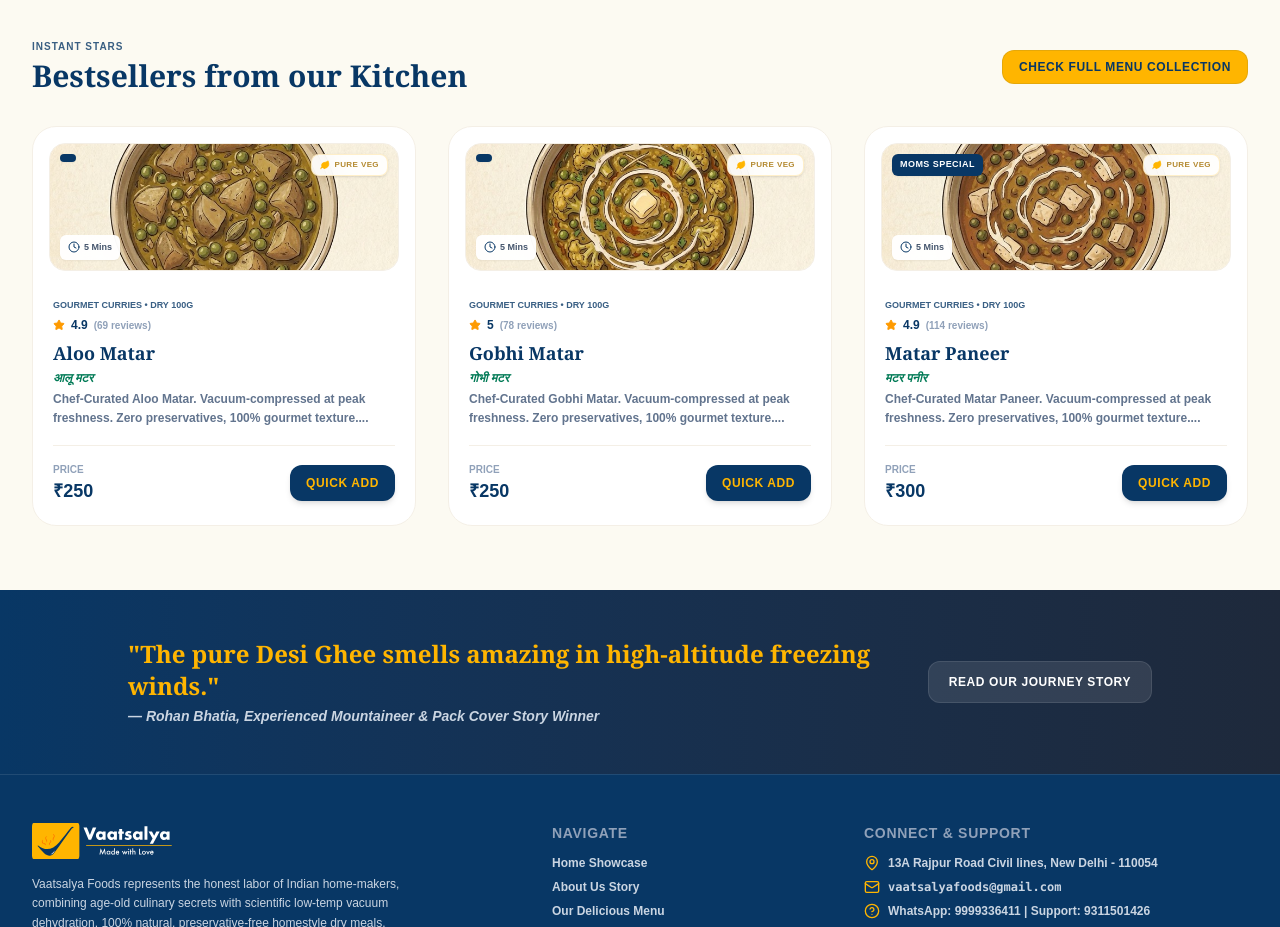
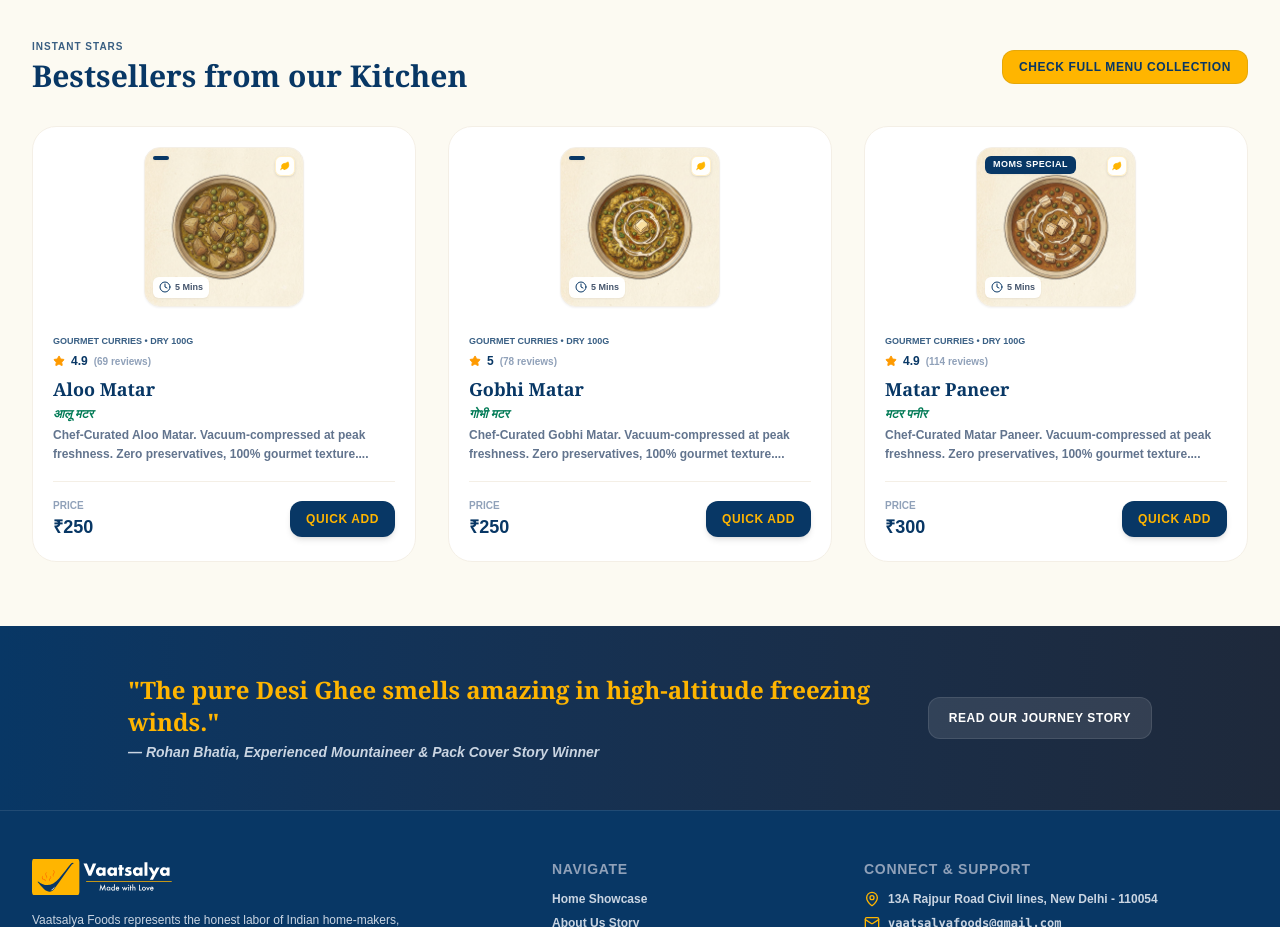
Before and after one commit to dhruvmishra144/newVaatsalya, a Next.js app: page / in a window 1280 px wide. Shown: the part 2220-3147 px from the top of the page. Built offline with nearby package versions, Linux system fonts and the light colour scheme.

Commit message:
Refine card layout: establish strict 1:1 square aspect-ratio (w-40 h-40) for food images and center them inside the product cards

```diff
--- a/src/components/HomePage.tsx
+++ b/src/components/HomePage.tsx
@@ -371,8 +371,8 @@
                 className="bg-white rounded-3xl border border-warm-soft overflow-hidden hover:shadow-lg transition-all duration-300 flex flex-col justify-between group"
               >
                 {/* Image Section */}
-                <div className="p-4 pb-0">
-                  <div className="relative h-32 rounded-2xl overflow-hidden bg-[#FAF8F5] border border-warm-soft">
+                <div className="pt-5 flex justify-center">
+                  <div className="relative w-40 h-40 rounded-2xl overflow-hidden bg-[#FAF8F5] border border-warm-soft shadow-xs">
                     <img
                       src={product.imageUrl}
                       alt={product.name}
@@ -381,16 +381,15 @@
                     />
 
                     {/* Category marker */}
-                    <span className="absolute top-2.5 left-2.5 bg-navy text-white text-[9px] font-black uppercase tracking-wider px-2 py-1 rounded-md shadow-xs">
+                    <span className="absolute top-2 left-2 bg-navy text-white text-[9px] font-black uppercase tracking-wider px-2 py-0.5 rounded-md shadow-xs">
                       {product.chefTag}
                     </span>
 
-                    <span className="absolute top-2.5 right-2.5 bg-white/90 backdrop-blur-sm px-2 py-1 rounded-lg flex items-center gap-1 shadow-sm text-[8px] font-black uppercase tracking-wider text-[#B48A30] border border-[#FFB500]/20">
+                    <span className="absolute top-2 right-2 bg-white/95 backdrop-blur-sm p-1 rounded-md flex items-center gap-0.5 shadow-sm text-[8px] font-black uppercase tracking-wider text-[#B48A30] border border-[#FFB500]/20">
                       <Leaf className="w-2.5 h-2.5 text-[#FFB500] fill-[#FFB500]" />
-                      <span>Pure Veg</span>
                     </span>
 
-                    <div className="absolute bottom-2.5 left-2.5 bg-white/95 backdrop-blur-sm p-1.5 px-2 rounded-md flex items-center gap-1 shadow-xs text-[9px] font-black text-slate-600">
+                    <div className="absolute bottom-2 left-2 bg-white/95 backdrop-blur-sm p-1 px-1.5 rounded-md flex items-center gap-1 shadow-xs text-[9px] font-black text-slate-600">
                       <Clock className="w-3 h-3 text-navy" />
                       <span>{product.prepTime}</span>
                     </div>
--- a/src/components/MenuPage.tsx
+++ b/src/components/MenuPage.tsx
@@ -149,8 +149,8 @@
                 className="bg-white rounded-3xl border border-warm-soft overflow-hidden hover:shadow-md transition-all duration-300 flex flex-col justify-between group"
               >
                 {/* Image Section */}
-                <div className="p-4 pb-0">
-                  <div className="relative h-32 rounded-2xl overflow-hidden bg-[#FAF8F5] border border-warm-soft">
+                <div className="pt-5 flex justify-center">
+                  <div className="relative w-40 h-40 rounded-2xl overflow-hidden bg-[#FAF8F5] border border-warm-soft shadow-xs">
                     <img
                       src={product.imageUrl}
                       alt={product.name}
@@ -160,18 +160,17 @@
 
                     {/* Category marker */}
                     {product.chefTag && (
-                      <span className="absolute top-2.5 left-2.5 bg-navy text-warm-cream text-[9px] font-black uppercase tracking-wider px-2 py-1 rounded-md shadow-xs">
+                      <span className="absolute top-2 left-2 bg-navy text-warm-cream text-[9px] font-black uppercase tracking-wider px-2 py-0.5 rounded-md shadow-xs">
                         {product.chefTag}
                       </span>
                     )}
 
-                    <span className="absolute top-2.5 right-2.5 bg-white/90 backdrop-blur-sm px-2 py-1 rounded-lg flex items-center gap-1 shadow-sm text-[8px] font-black uppercase tracking-wider text-[#B48A30] border border-[#FFB500]/20">
+                    <span className="absolute top-2 right-2 bg-white/95 backdrop-blur-sm p-1 rounded-md flex items-center gap-0.5 shadow-sm text-[8px] font-black uppercase tracking-wider text-[#B48A30] border border-[#FFB500]/20">
                       <Leaf className="w-2.5 h-2.5 text-[#FFB500] fill-[#FFB500]" />
-                      <span>Pure Veg</span>
                     </span>
 
-                    <div className="absolute bottom-2.5 left-2.5 bg-white/95 backdrop-blur-sm p-1.5 px-2 rounded-md flex items-center gap-1 shadow-xs text-[9px] font-black text-slate-600">
-                      <Clock className="w-3 h-3 text-navy" />
+                    <div className="absolute bottom-2 left-2 bg-white/95 backdrop-blur-sm p-1 px-1.5 rounded-md flex items-center gap-1 shadow-xs text-[9px] font-black text-slate-600">
+                      <Clock className="w-3.5 h-3.5 text-navy" />
                       <span>{product.prepTime}</span>
                     </div>
                   </div>
```
